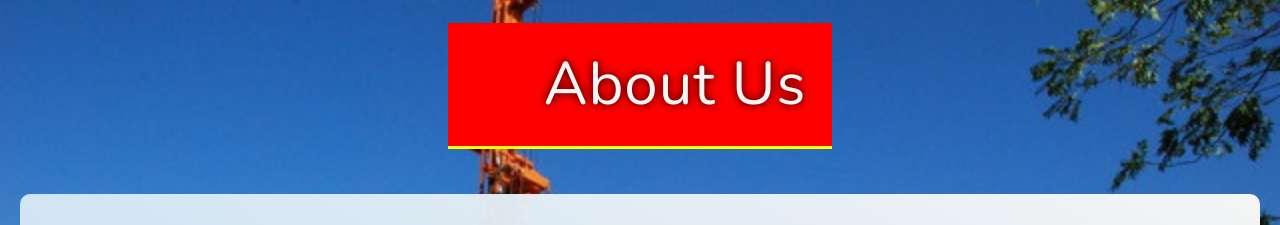
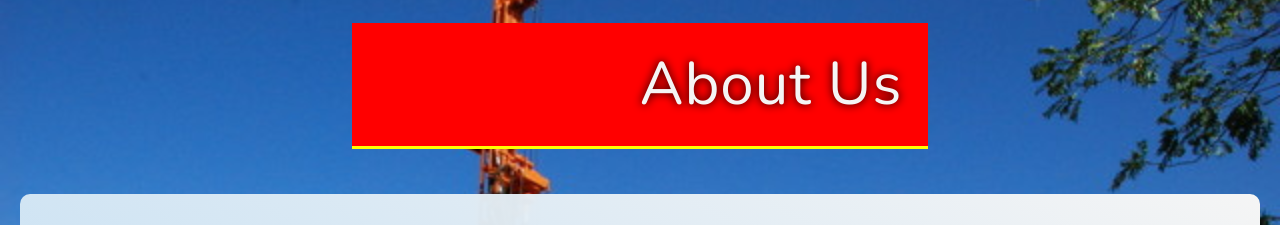
Before and after one commit to siegfred14/strataAndStructuresLtd, a Django app: page /about in a window 1280 px wide. Shown: the part 67-292 px from the top of the page. Run offline with Django 4.2, Linux system fonts and the light colour scheme; some libraries are stand-ins or nearby versions.

Commit message:
page-header width modified

```diff
--- a/static/css/style.css
+++ b/static/css/style.css
@@ -359,6 +359,8 @@ body {
   }
 }
 
+/*------ End of Media Queries ------*/
+
 /*--- Home.html ---*/
 .welcome-msg {
   padding: 25px;
@@ -423,7 +425,7 @@ body {
 .page-header {
   padding: 2%;
   margin: 2%;
-  width: 30%;
+  width: 45%;
   color: whitesmoke;
   text-shadow: 0 0 10px black;
   font-size: 60px;
```
